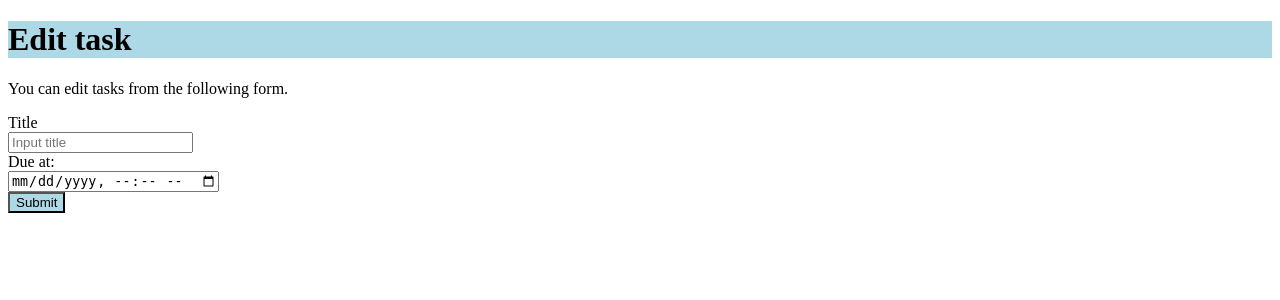
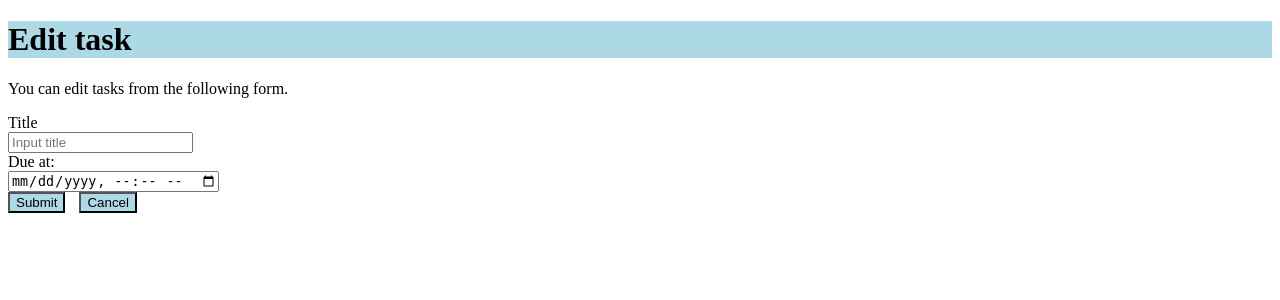
Before and after one commit to s1F102402394/django-test-exercise, a Django app: template todo/templates/todo/edit.html in a window 1280 px wide. Shown: the top 300 px of the page. Run offline with Django 5.2, Linux system fonts and the light colour scheme; the template is opened without the code that fills it, so the values that code supplies are empty.

Commit message:
edit.htmlにCancelボタンを追加

```diff
--- a/todo/templates/todo/edit.html
+++ b/todo/templates/todo/edit.html
@@ -24,6 +24,7 @@
       </div>
       <div>
         <button type="submit">Submit</button>
+        <a href="{% url 'detail' %}" style="margin-left:10px; display:inline-block;"><button type="button">Cancel</button>
       </div>
     </form>
     <br>
```
